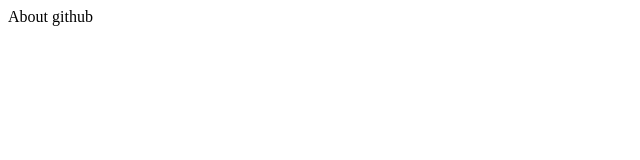
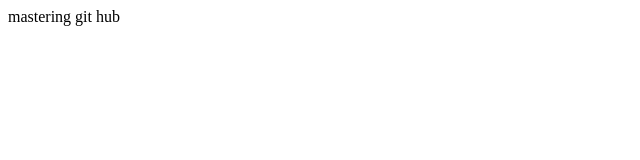
Before and after one commit to Yogesh-S98/project, a plain HTML site: page index.html in a window 1280 px wide. Shown: the full height of the page, 0-640 px from the left. Drawn offline with Linux system fonts and the light colour scheme.

Commit message:
changed h1 name

```diff
--- a/index.html
+++ b/index.html
@@ -6,6 +6,6 @@
     <title>Document</title>
 </head>
 <body>
-    <div>About github</div>
+    <div>mastering git hub </div>
 </body>
 </html>
```
